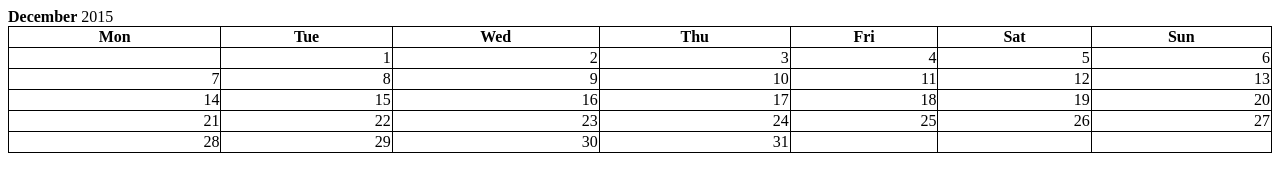
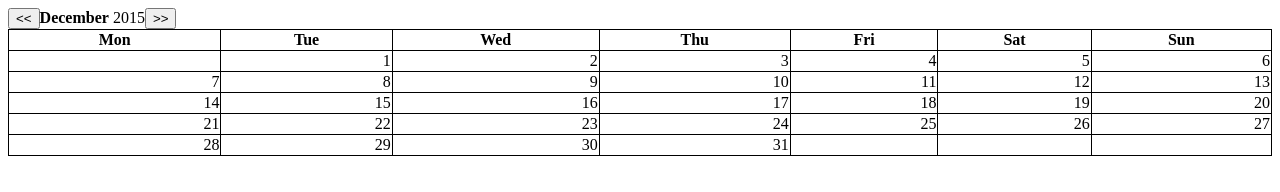
Before and after one commit to ccheung0926/calendar-jquery, a website: page public/index.html in a window 1280 px wide. Drawn offline with nearby package versions, Linux system fonts and the light colour scheme.

Commit message:
[feat] working on rendering next month

```diff
--- a/public/index.css
+++ b/public/index.css
@@ -22,6 +22,6 @@ table, th,td{
   border-collapse: collapse;
   border: 1px solid black;
 }
-.date tr td{
+#date tr td{
   text-align: right;
 }
--- a/public/index.html
+++ b/public/index.html
@@ -8,7 +8,7 @@
 </head>
 <body>
   <table>
-    <strong id="currentMonth"></strong><span id="currentYear"></span>
+    <button id="previousMonth"> << </button><strong id="currentMonth"></strong><span id="currentYear"></span><button id="nextMonth"> >> </button>
       <thead>
         <tr>
           <th>Mon</th>
@@ -20,7 +20,7 @@
           <th>Sun</th>
         </tr>
       </thead>
-    <tbody class="date">
+    <tbody id="date">
       <tr>
         <td id="1"></td>
         <td id="2"></td>
--- a/public/index.js
+++ b/public/index.js
@@ -1,24 +1,35 @@
 $(document).ready(function(){
   var startOfMonth = moment().startOf("month")._d;
   var endOfMonth = moment().endOf("month")._d;
-  var firstDayOfMonth = startOfMonth.getDay();
-  var lastDateOfMonth = endOfMonth.getDate();
+
   var currentMonth = moment().format("MMMM");
   var currentYear = moment().format("YYYY")
 
   var $month = $("#currentMonth");
   var $year = $("#currentYear");
-  var $theFirst = $("#"+firstDayOfMonth);
+  var $nextMonth = $("#nextMonth");
+  var $previousMonth = $("#previousMonth");
+
 
   $month.append(currentMonth);
   $year.append(" "+currentYear);
-  $theFirst.append(1);
   var monthInNum = moment().format("MM");
   console.log(monthInNum)
   var start = moment([2016, 12]);
   console.log(moment(start).startOf('month'));
-  for(var i = 1; i < lastDateOfMonth; i++){
-    var id = firstDayOfMonth + i
-    $("#"+id).append(i+1);
-  }
-})
+
+  $nextMonth.on("click", function(e){
+
+  });
+
+  (function calendar(firstDay, lastDay){
+    var firstDayOfMonth = firstDay.getDay();
+    var lastDateOfMonth = lastDay.getDate();
+    var $theFirst = $("#"+firstDayOfMonth);
+    $theFirst.append(1);
+    for(var i = 1; i < lastDateOfMonth; i++){
+      var id = firstDayOfMonth + i
+      $("#"+id).append(i+1);
+    }
+  })(startOfMonth, endOfMonth);
+});
```
